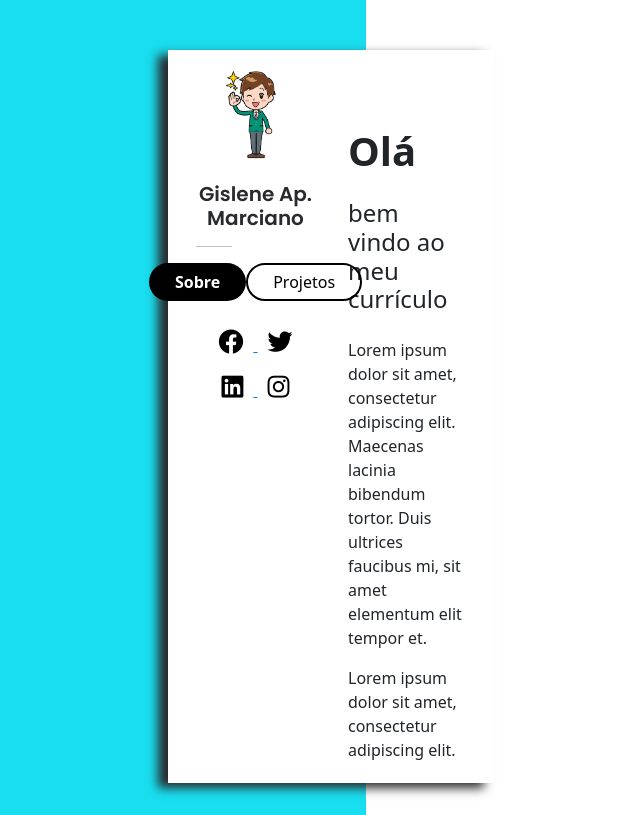
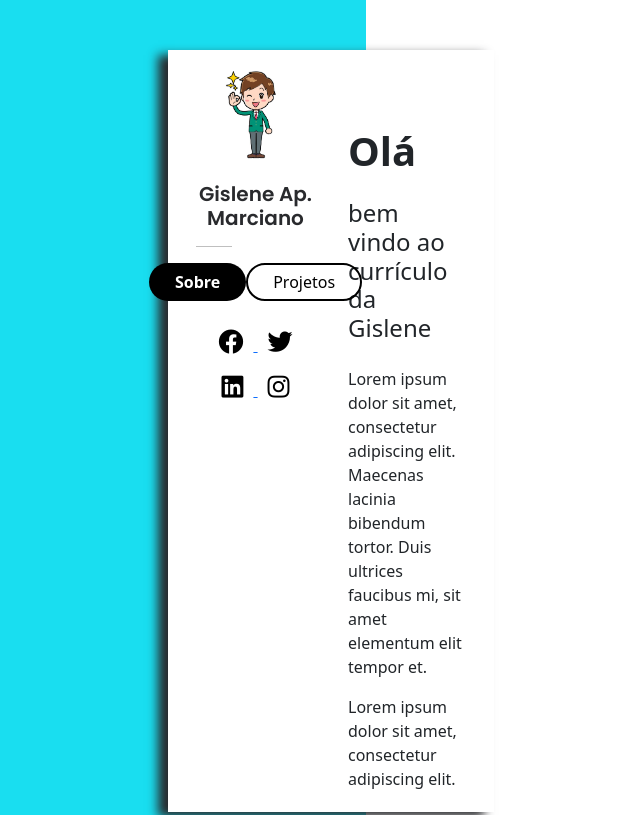
Before and after one commit to Gisas2/Coda-, a plain HTML site: page index.html in a window 1280 px wide. Shown: the top 815 px of the page, without its empty margins (146-786 px from the left). Drawn offline with Linux system fonts and the light colour scheme.

Commit message:
Alterado a mensagem do curriculo

```diff
--- a/index.html
+++ b/index.html
@@ -54,7 +54,7 @@
                 <div class="col-md-6 col-lg-6 tex-body">
                     <div class="text" id="texto-1">
                         <h1 class="title-text">Olá</h1>
-                        <h4 class="title-subtitle">bem vindo ao meu currículo</h4>
+                        <h4 class="title-subtitle">bem vindo ao currículo da Gislene</h4>
                         <p>
                             Lorem ipsum dolor sit amet, consectetur adipiscing elit. Maecenas lacinia bibendum tortor. Duis ultrices faucibus mi, sit amet elementum elit tempor et.
                         </p>
```
